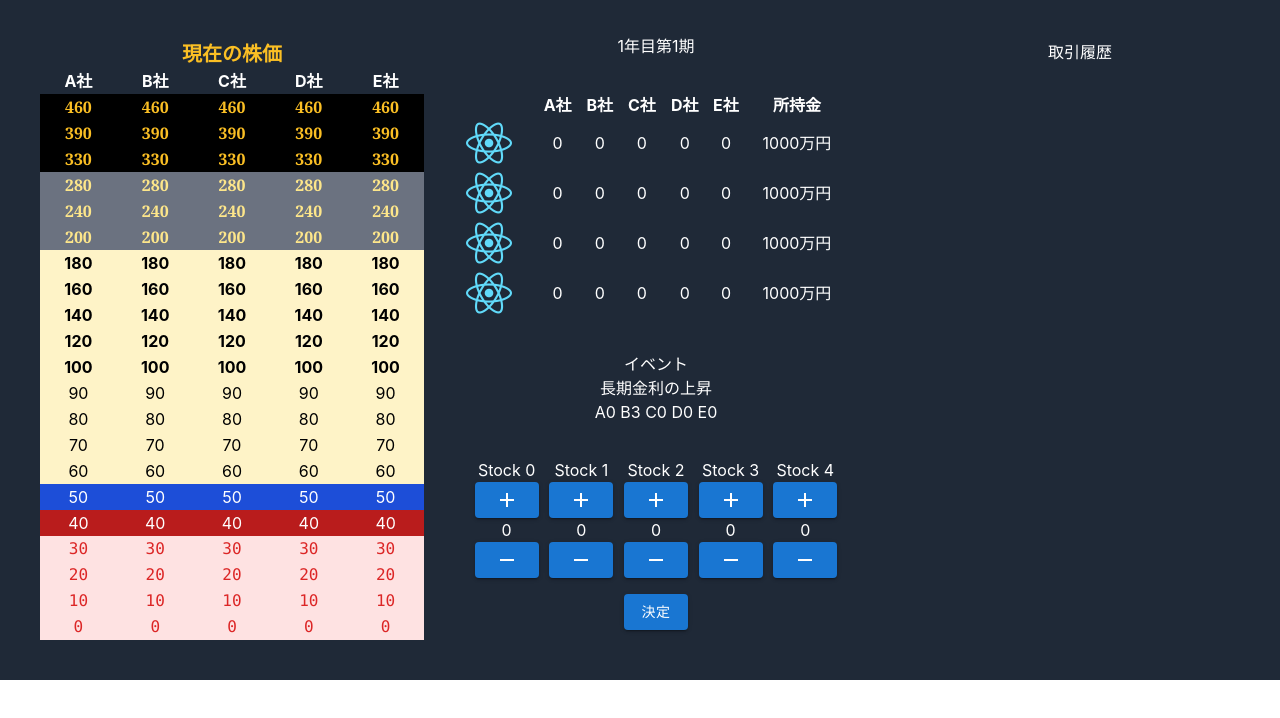
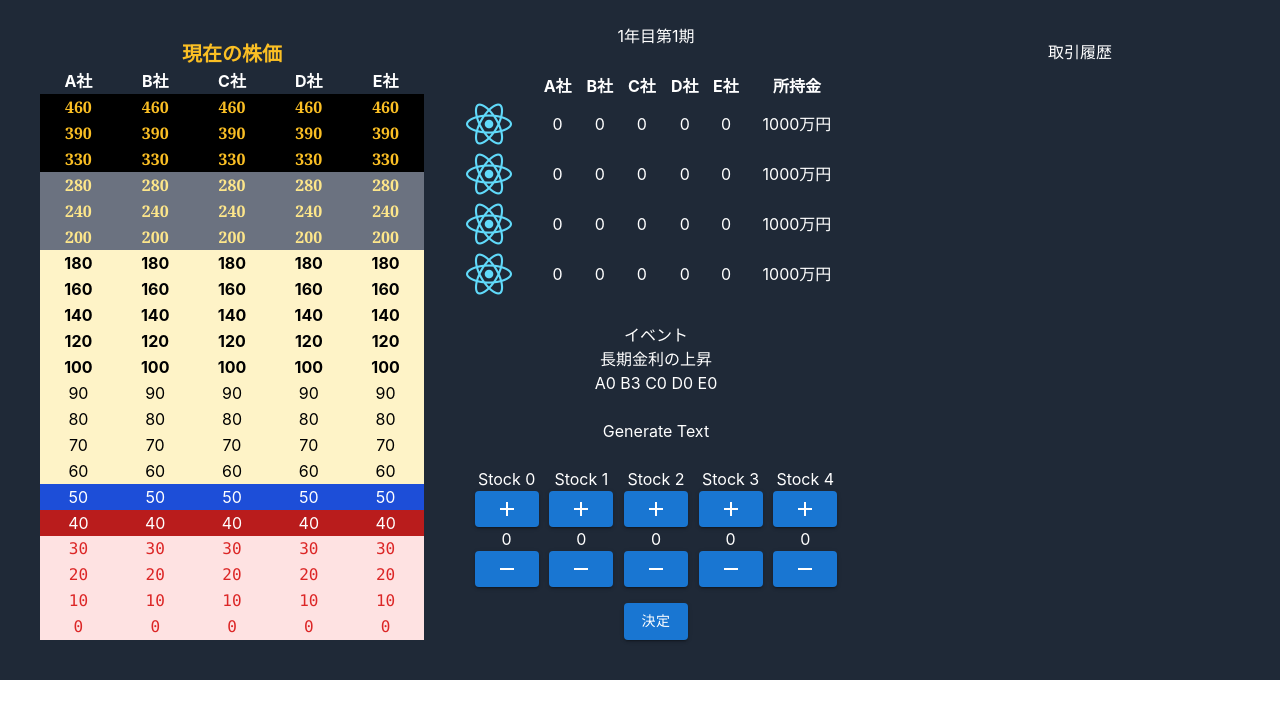
Before and after one commit to takikomiudon/sdm-fin, a React (Create React App) app in the folder my-app/: page / in a window 1280 px wide. Shown: the top 718 px of the page. Built offline with nearby package versions, Linux system fonts and the light colour scheme.

Commit message:
claude apiの実装

```diff
--- a/my-app/package.json
+++ b/my-app/package.json
@@ -3,6 +3,7 @@
   "version": "0.1.0",
   "private": true,
   "dependencies": {
+    "@anthropic-ai/sdk": "^0.19.0",
     "@emotion/react": "^11.11.3",
     "@emotion/styled": "^11.11.0",
     "@mui/icons-material": "^5.15.9",
--- a/my-app/src/App.jsx
+++ b/my-app/src/App.jsx
@@ -7,6 +7,7 @@ import Event from "./event/Event";
 import Result from "./result/Result";
 import Log from "./log/Log";
 import Start from "./start/Start";
+import Claude from "./claude/Claude";
 
 function App() {
   const initialPlayerState = {
@@ -148,6 +149,7 @@ function App() {
           eventArray={eventArray}
           isFinished={isFinished}
         />
+        <Claude />
         <StockSelector
           player1={player1}
           player2={player2}
--- /dev/null
+++ b/my-app/src/claude/Claude.jsx
@@ -0,0 +1,28 @@
+import React, { useState } from "react";
+
+const Claude = () => {
+  const [message, setMessage] = useState("");
+  const generateText = async () => {
+    try {
+      const response = await fetch(process.env.REACT_APP_ANTHROPIC_API_URL, {
+        method: "POST",
+        body: JSON.stringify({
+          system: "ドラゴンボールの悟空になりきって返答してください",
+          content: `現在、A社の株価は${Math.floor(Math.random() * 1000)}円です。`
+        }),
+      });
+      const text = await response.json();
+      setMessage(text);
+    } catch (error) {
+      console.error(error);
+    }
+  };
+
+  return (
+    <div>
+      <button onClick={generateText}>Generate Text {message && <p>{message}</p>}</button>
+    </div>
+  );
+};
+
+export default Claude;
```
Also changed, not shown: 2 other files (tests, documents, lock files or other folders).
